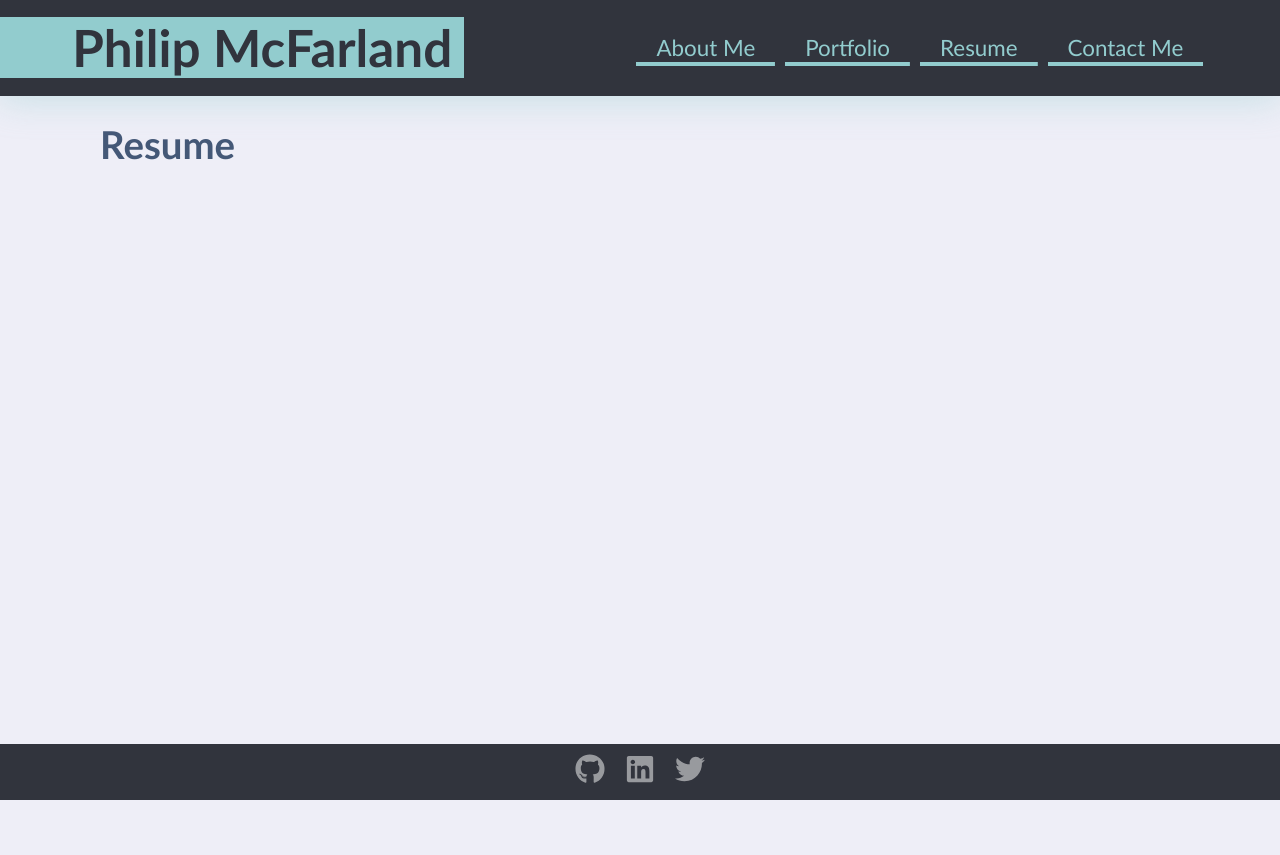
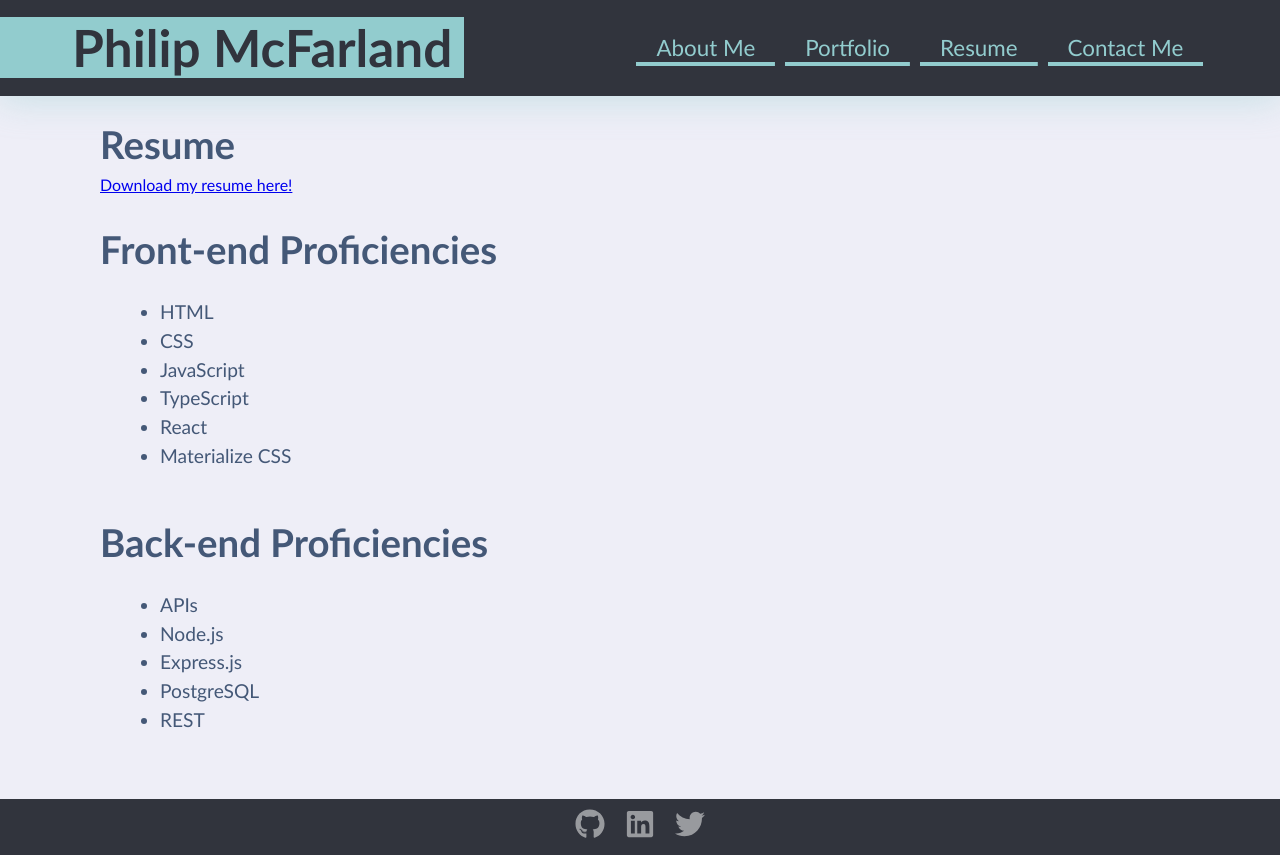
Before and after one commit to PhilipMcF/React-Portfolio, a React (Vite) app in the folder react-portfolio/: page /Resume in a window 1280 px wide. Before the commit the page ends 800 px from the top, so only its background shows below. Built offline with nearby package versions, Linux system fonts and the light colour scheme.

Commit message:
completed Resume.tsx page

```diff
--- a/react-portfolio/src/pages/Resume.tsx
+++ b/react-portfolio/src/pages/Resume.tsx
@@ -2,6 +2,30 @@ export default function Resume() {
     return (
         <section className="resumeS">
             <h1>Resume</h1>
+            <p>
+                <a href="https://www.linkedin.com/in/philip-mcfarland-aa3b4a191/" target="_blank" rel="noopener noreferrer">
+                    Download my resume here!
+                </a>
+            </p>
+            <br></br>
+            <h1>Front-end Proficiencies</h1>
+            <ul className="resumeList">
+                <li>HTML</li>
+                <li>CSS</li>
+                <li>JavaScript</li>
+                <li>TypeScript</li>
+                <li>React</li>
+                <li>Materialize CSS</li>
+            </ul>
+            <br></br>
+            <h1>Back-end Proficiencies</h1>
+            <ul className="resumeList">
+                <li>APIs</li>
+                <li>Node.js</li>
+                <li>Express.js</li>
+                <li>PostgreSQL</li>
+                <li>REST</li>
+            </ul>
         </section>
     )
 }
```
